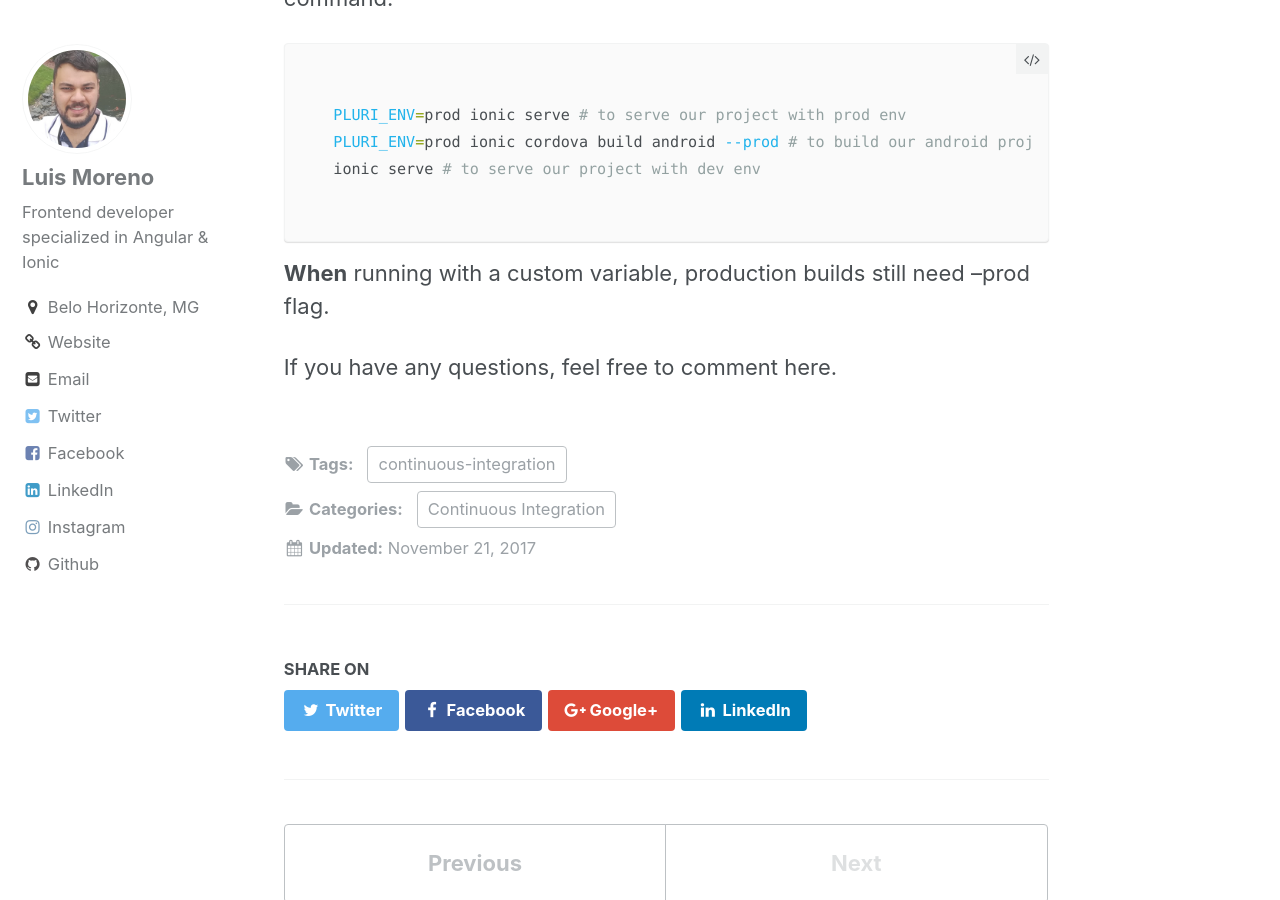
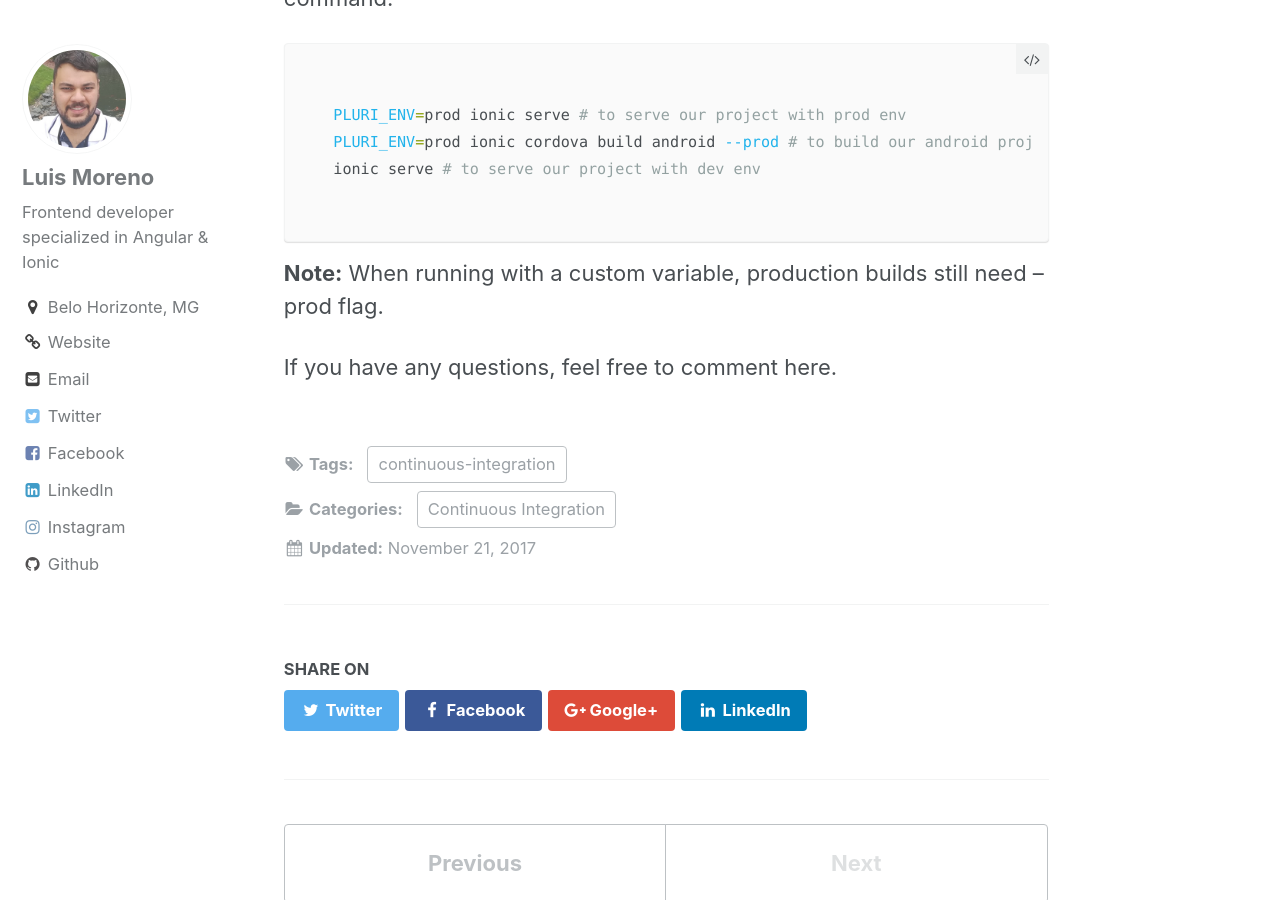
Before and after one commit to luishmcmoreno/luishmcmoreno.github.io, a Jekyll site: the page built from _posts/2017-11-21-ionic-environment-variables.md, in a window 1280 px wide and 900 px high, scrolled down 2755 px. Built offline with Jekyll 4.4.1, drawn with Linux system fonts in a browser that asks for light colours; comment, search, counter and statistics services are not loaded.

Commit message:
typo fix

````diff
--- a/_posts/2017-11-21-ionic-environment-variables.md
+++ b/_posts/2017-11-21-ionic-environment-variables.md
@@ -88,7 +88,7 @@ Now, this webpack configuration will change the ``@app/env`` value to the corres
 
 ```
 
-<strong>When</strong> running with a custom variable, production builds still need --prod flag.
+<strong>Note:</strong> When running with a custom variable, production builds still need --prod flag.
 
 
 If you have any questions, feel free to comment here.
````
